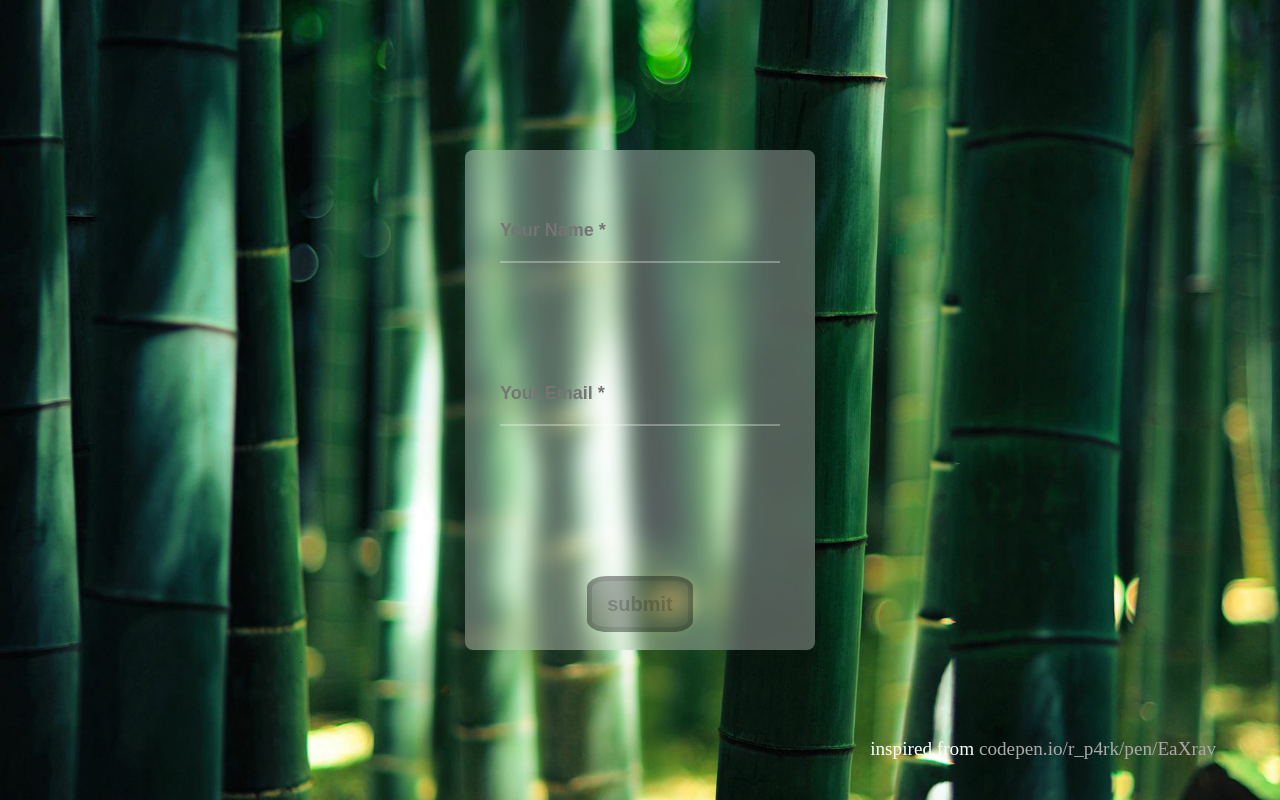
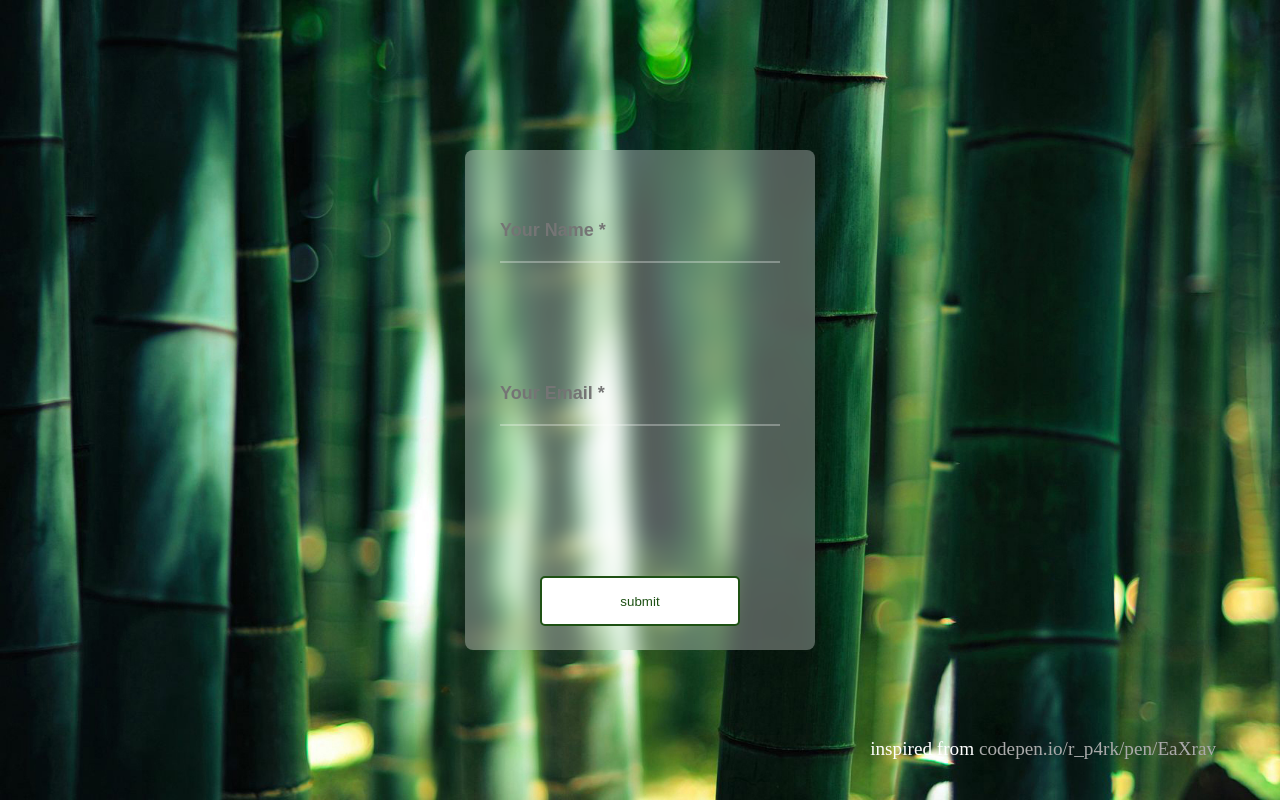
Before and after one commit to visakhsuku/test-login, a plain HTML site: page index.html in a window 1280 px wide. Drawn offline with Linux system fonts and the light colour scheme.

Commit message:
Changed the look and feel of the button.

```diff
--- a/style.css
+++ b/style.css
@@ -57,21 +57,13 @@ input{
   color: rgba(255,255,255, 0.8);
 }
 button{
-	left: 50%;
-	top: 50%;
-    display: inline-block;
-  margin: 100px 0 0 0;
-  padding: 5px 15px;
-  font-size: 20px;
-  font-weight: bold;
-
-  line-height: 1.8;
-  appearance: none;
-  box-shadow: none;
-  border-radius: 20%;
-    color: rgba(255,255,255, 0.7);
-  background: rgba(0,0,0, 0.3);
-  border: solid 5px rgba(0,0,0, 0.1);;
+	margin-top: 100px;
+	width: 200px;
+	height: 50px;
+	border: 2px solid #1e5114;
+	background-color: white;
+	transition: all 0.5s ease;
+	border-radius: 5px;
 }
 
 .link{
@@ -81,11 +73,22 @@ button{
 	right: 5%;
 	color: white;
 }
-	a{
+a
+{
 		text-decoration: none;
 		color: #aaa;
 }
 
 .apply{
-		color: rgba(0,0,0, 0.2);
+	color: #1e5114;
+	transition: all 0.5s ease;
 }
+
+button:hover{
+	border: 2px solid white;
+	background-color: #92c189;
+}
+
+.apply:hover{
+	color: white !important;
+}
```
Lines whose indentation alone changed are shown as unchanged.
